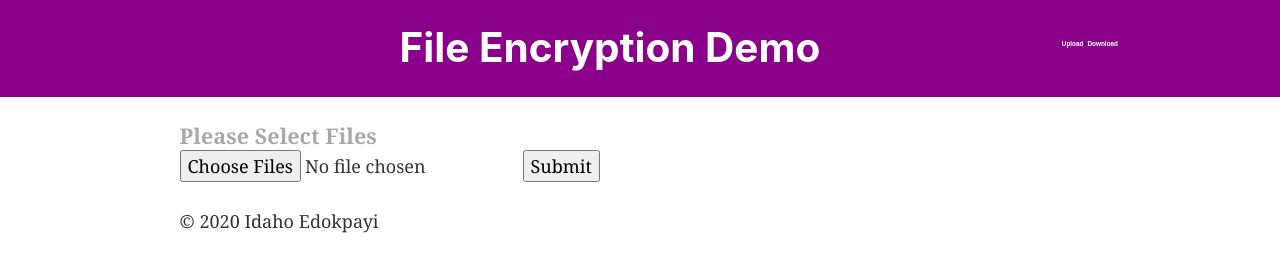
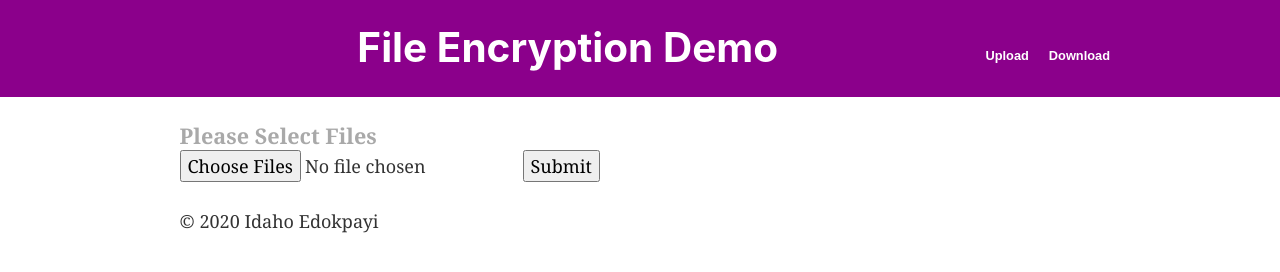
Before and after one commit to tridentprosrv-idaho/file-encryption-demo, a Gatsby site: page / in a window 1280 px wide. Built offline with nearby package versions, Linux system fonts and the light colour scheme; Gatsby itself is replaced by a stand-in of ours.

Commit message:
adjusted menu

```diff
--- a/src/components/layout.css
+++ b/src/components/layout.css
@@ -660,12 +660,11 @@ pre tt:after {
 .app-title > h1 {
   margin: 0;
 }
-.app-title a {
+.app-title a, .app-navigation li > a {
   color: white;
   text-decoration: none;
 }
 .app-navigation{
-  font: bold .5vw sans-serif;
   padding-top: 40px;
 }
 .app-navigation ul {
@@ -676,11 +675,11 @@ pre tt:after {
 .app-navigation li {
   display: inline;
   list-style: none;
-  padding: 1px 2px;
+  padding: 1px 10px;
 }
-.app-navigation li > a{
-  color: white;
-  text-decoration: none;
+.app-navigation li > a
+{
+  font: bold 1vw sans-serif;
 }
 
 .app-navigation li:hover > a{
```
